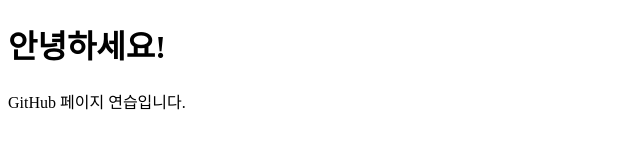
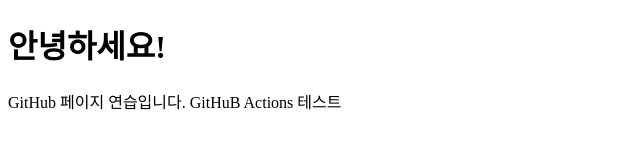
Before and after one commit to jwleeshine/jwleeshine.github.io, a plain HTML site: page index.html in a window 1280 px wide. Shown: the whole page, without its empty margins (0-640 px from the left). Drawn offline with Linux system fonts and the light colour scheme.

Commit message:
GitHub Actions Test

```diff
--- a/index.html
+++ b/index.html
@@ -7,7 +7,7 @@
 </head>
 <body>
     <h1>안녕하세요!</h1>
-
     GitHub 페이지 연습입니다.
+    GitHuB Actions 테스트
 </body>
 </html>
```
